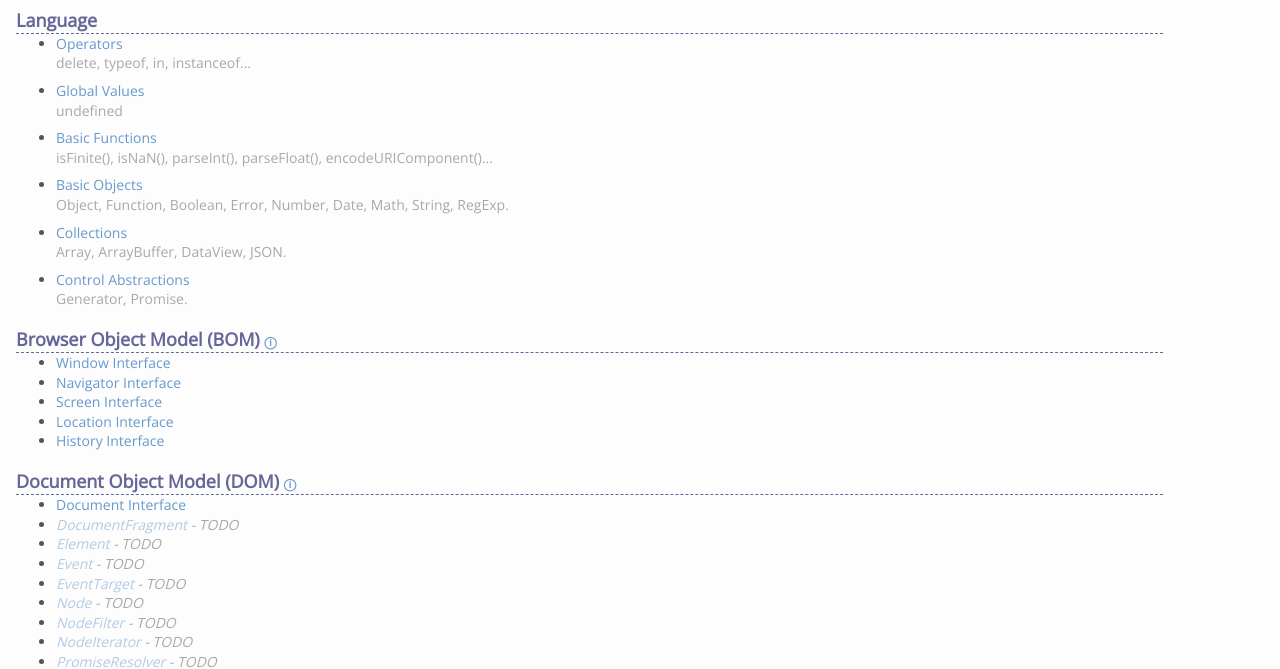
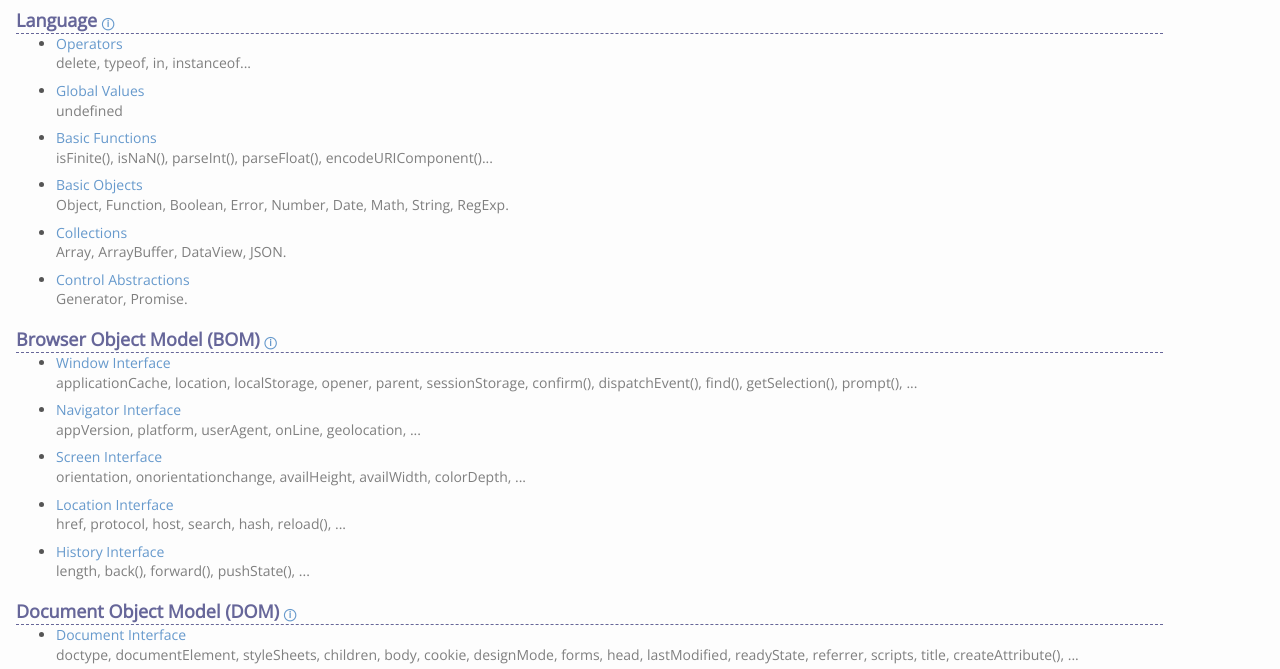
Before and after one commit to georgenorman/js-lab, a website: page src/html/index.html in a window 1280 px wide. Shown: the part 84-753 px from the top of the page. Drawn offline with nearby package versions, Linux system fonts and the light colour scheme.

Commit message:
(1) Updated verbiage and comments (2) Added Tango credit, for icons (3) Font color is a little darker

```diff
--- a/src/html/index.html
+++ b/src/html/index.html
@@ -26,7 +26,7 @@
   <style>
     @import "../css/all-css.css";
     li i {opacity:.5;}
-    li > div {margin-bottom:8px; opacity:.5;}
+    li > div {margin-bottom:8px; opacity:.75;}
   </style>
 </head>
 <body>
@@ -46,7 +46,7 @@
     JavaScript experiments for the <a href="http://www.thruzero.com/jcat3/apps/resources/resources.jsf?rid=javascript.overview">JavaScript Summary</a> at ThruZero.
   </p>
 
-  <h4>Language</h4>
+  <h4>Language <a href="https://developer.mozilla.org/en-US/docs/Web/JavaScript/Reference" style="font-size:12px;">ⓘ</a></h4>
   <ul>
     <li><a href="./lang/operators.html">Operators</a>
         <div>delete, typeof, in, instanceof...</div></li>
@@ -64,16 +64,24 @@
 
   <h4>Browser Object Model (BOM) <a href="https://developer.mozilla.org/en-US/docs/Web/API" style="font-size:12px;">ⓘ</a></h4>
   <ul>
-    <li><a href="./bom/window.html">Window Interface</a></li>
-    <li><a href="./bom/navigator.html">Navigator Interface</a></li>
-    <li><a href="./bom/screen.html">Screen Interface</a></li>
-    <li><a href="./bom/location.html?test=a+query+string#hash1">Location Interface</a></li>
-    <li><a href="./bom/history.html">History Interface</a></li>
+    <li><a href="./bom/window.html">Window Interface</a>
+      <div>applicationCache, location, localStorage, opener, parent, sessionStorage, confirm(), dispatchEvent(), find(),
+        getSelection(), prompt(), ...</div></li>
+    <li><a href="./bom/navigator.html">Navigator Interface</a>
+      <div>appVersion, platform, userAgent, onLine, geolocation, ...</div></li>
+    <li><a href="./bom/screen.html">Screen Interface</a>
+      <div>orientation, onorientationchange, availHeight, availWidth, colorDepth, ...</div></li>
+    <li><a href="./bom/location.html?test=a+query+string#hash1">Location Interface</a>
+      <div>href, protocol, host, search, hash, reload(), ...</div></li>
+    <li><a href="./bom/history.html">History Interface</a>
+      <div>length, back(), forward(), pushState(), ...</div></li>
   </ul>
 
   <h4>Document Object Model (DOM) <a href="https://developer.mozilla.org/en-US/docs/Web/API/Document_Object_Model" style="font-size:12px;">ⓘ</a></h4>
   <ul>
-    <li><a href="./dom/document.html">Document Interface</a></li>
+    <li><a href="./dom/document.html">Document Interface</a>
+      <div>doctype, documentElement, styleSheets, children, body, cookie, designMode, forms, head, lastModified, readyState,
+        referrer, scripts, title, createAttribute(), ...</div></li>
     <li><i><a href="https://developer.mozilla.org/en-US/docs/Web/API/DocumentFragment">DocumentFragment</a> - TODO</i></li>
     <li><i><a href="https://developer.mozilla.org/en-US/docs/Web/API/Element">Element</a> - TODO</i></li>
     <li><i><a href="https://developer.mozilla.org/en-US/docs/Web/API/Event">Event</a> - TODO</i></li>
@@ -92,6 +100,7 @@
     <li><a href="http://ecma-international.org/ecma-262/5.1/">ECMAScript® Language Specification; ECMA-262 5.1 Edition</a></li>
     <li><a href="https://developer.mozilla.org/en-US/docs/Web/JavaScript">MDN - JavaScript</a></li>
     <li><a href="https://developer.mozilla.org/en-US/docs/Web/Reference/API">MDN - Web API Reference</a></li>
+    <li><a href="http://tango.freedesktop.org/Tango_Desktop_Project">Icons by Tango Desktop Project</a></li>
   </ul>
 </main>
 
```
Also changed, not shown: src/html/bom/screen.html (+1 -1 lines), src/html/lang/basicObjects.html (+5 -5 lines), src/html/lang/operators.html (+6 -4 lines).
